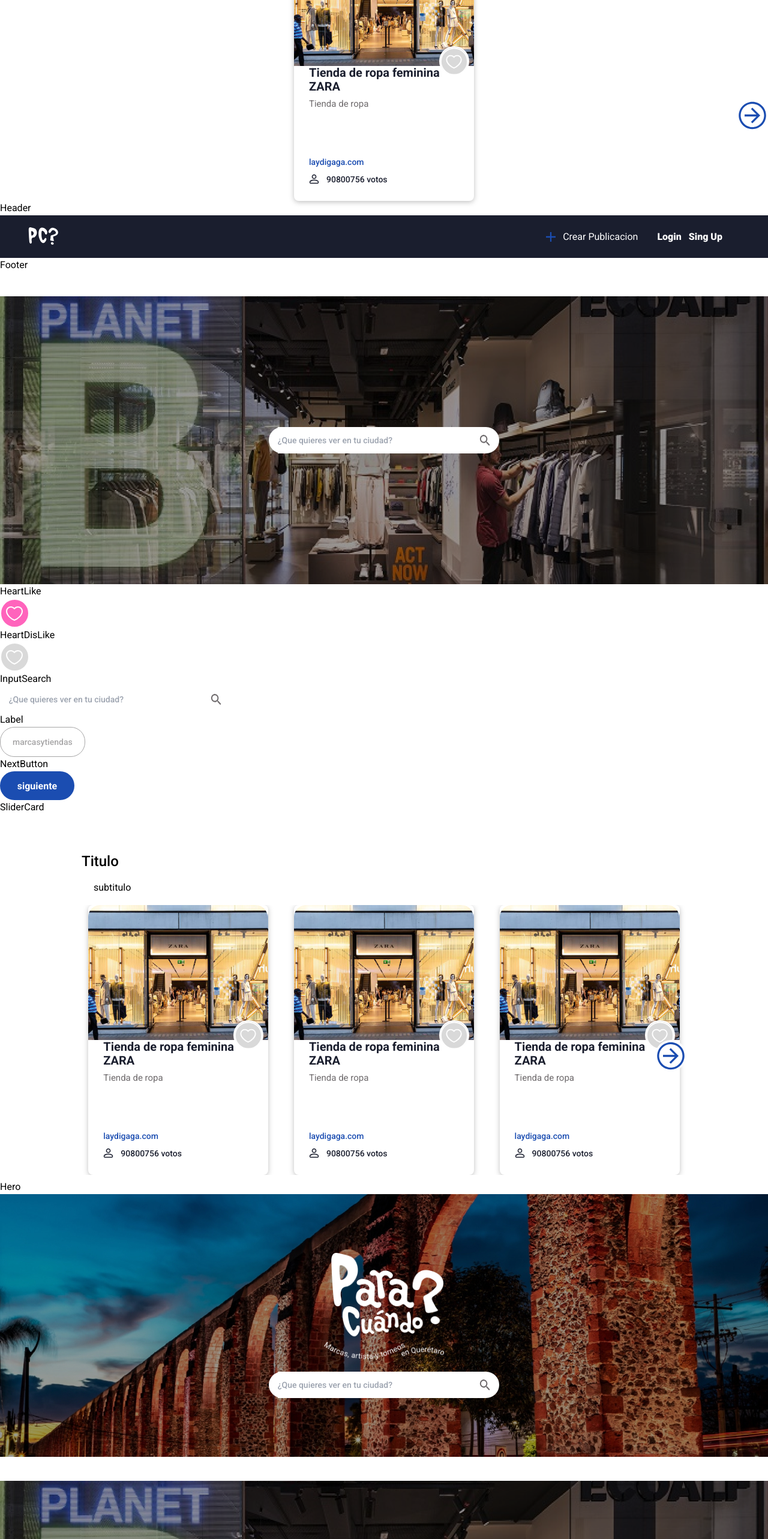
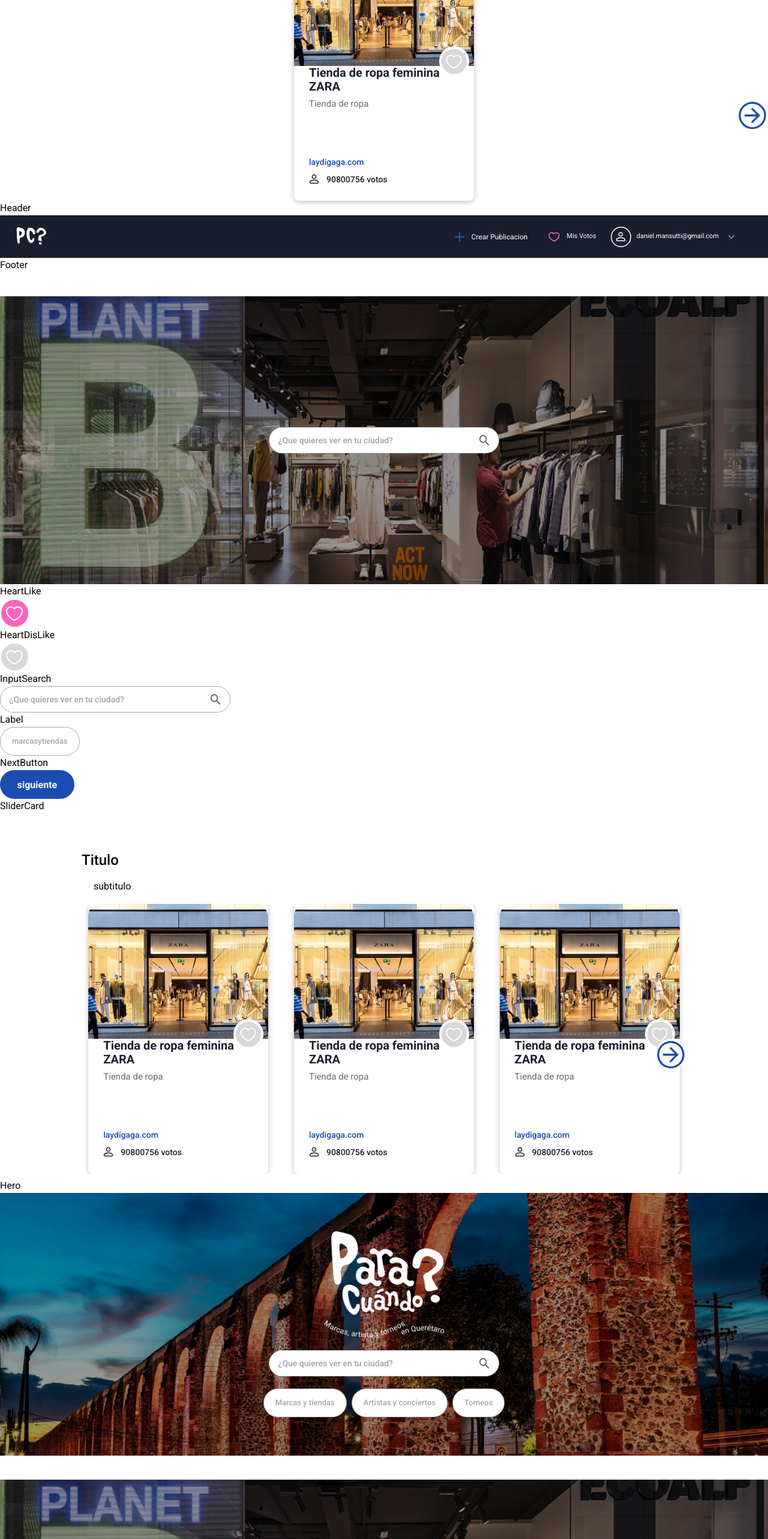
Before and after one commit to MansuttiD/paraCuando, a Next.js app: page /components in a window 1280 px wide. Shown: the part 234-2800 px from the top of the page at 60% size. Built offline with nearby package versions, Linux system fonts and the light colour scheme.

Commit message:
ci: route linking

```diff
--- a/components/Header.tsx
+++ b/components/Header.tsx
@@ -1,6 +1,7 @@
+import Link from 'next/link';
 import { useState } from 'react';
 export default function Header() {
-  const [logged, setLogged] = useState(false);
+  const [logged, setLogged] = useState(true);
 
   const handleLogin = () => {
     setLogged(true);
@@ -8,7 +9,8 @@
 
   return (
     <>
-      <header className="bg-[#1A1E2E] text-white h-[71px] flex justify-between px-11 py-5 ">
+      <header className="bg-[#1A1E2E] text-[11px] text-white h-[71px] flex pl-6 py-5 justify-between">
+        <Link href="/home">
           <svg
             width="62"
             height="30"
@@ -40,9 +42,14 @@
               </clipPath>
             </defs>
           </svg>
-
-        <ul className="flex gap-8 items-center">
-          <li className="gap-3 items-center flex">
+        </Link>
+        <ul className="flex gap-[31px] items-center pr-6">
+          <Link href="/postPublication">
+            <li
+              className={`gap-3 text-[12px] items-center min-w-[125px] ${
+                logged == true ? 'hidden lg:flex' : 'flex'
+              }`}
+            >
               <svg
                 width="16"
                 height="16"
@@ -57,7 +64,12 @@
               </svg>
               Crear Publicacion
             </li>
-          <li className={`gap-3 items-center flex ${!logged ? 'hidden' : ''}`}>
+          </Link>
+          <li
+            className={`gap-3 items-center ${
+              logged == true ? 'hidden lg:flex' : 'hidden'
+            }`}
+          >
             <svg
               width="19"
               height="16"
@@ -73,8 +85,21 @@
                 strokeLinejoin="round"
               />
             </svg>
-            Mis Votos
+            <Link href="/profile">Mis Votos</Link>
           </li>
+
+          <ul
+            className={`flex gap-[21px] font-black ${logged ? 'hidden' : ''}`}
+            onClick={handleLogin}
+          >
+            <li>
+              <Link href="/login">Login</Link>
+            </li>
+            <li>
+              <Link href="/singup">Sing Up</Link>
+            </li>
+          </ul>
+          <div className="flex gap-4 justify-center items-center sm:pr-8">
             <div
               className={`w-[20px] h-[17px] flex justify-center items-center ${
                 !logged ? 'hidden' : ''
@@ -111,17 +136,9 @@
                 />
               </svg>
             </div>
-          <ul
-            className={`flex gap-3 font-black ${logged ? 'hidden' : ''}`}
-            onClick={handleLogin}
-          >
-            <li>Login</li>
-            <li>Sing Up</li>
-          </ul>
             <div className={`${!logged ? 'hidden' : ''}`}>
               daniel.mansutti@gmail.com
             </div>
-          <li className="flex" onClick={handleLogin}></li>
             <svg
               width="10"
               height="6"
@@ -135,6 +152,7 @@
                 fill="#A7A6A7"
               />
             </svg>
+          </div>
         </ul>
       </header>
     </>
--- a/components/Hero.tsx
+++ b/components/Hero.tsx
@@ -1,5 +1,7 @@
 import Image from 'next/image';
+import Link from 'next/link';
 import InputSearch from './InputSearch';
+import Label from './Label';
 
 const Footer = () => {
   return (
@@ -11,6 +13,17 @@
         height={200}
       />
       <InputSearch />
+      <div className="flex gap-2">
+        <Link href="/home/marcas">
+          <Label category="Marcas y tiendas" />
+        </Link>
+        <Link href="/home/artistas">
+          <Label category="Artistas y conciertos" />
+        </Link>
+        <Link href="/home/torneos">
+          <Label category="Torneos" />
+        </Link>
+      </div>
     </div>
   );
 };
--- a/components/InputSearch.tsx
+++ b/components/InputSearch.tsx
@@ -1,7 +1,7 @@
 export default function InputSearch() {
   return (
     <form>
-      <div className="flex items-center justify-around bg-white w-96 h-11 rounded-3xl text-primary-gray">
+      <div className="flex items-center justify-around bg-white w-96 h-11 rounded-3xl text-primary-gray border-solid border-[1px] border-primary-gray">
         <input
           className="w-4/5 h-full bg-white h500-medium-14px "
           placeholder="¿Que quieres ver en tu ciudad?"
--- a/components/Label.tsx
+++ b/components/Label.tsx
@@ -3,7 +3,7 @@
 };
 export default function Label({ category }: AppProps) {
   return (
-    <span className="rounded-3xl h500-medium-14px inline-block py-4 px-5 bg-white text-primary-gray border-[1px] border-primary-gray w-fit ">
+    <span className="rounded-3xl h500-medium-14px text-[13px] inline-block py-[15px] px-[19px] bg-white text-primary-gray border-[1px] border-primary-gray w-fit ">
       {category}
     </span>
   );
--- a/pages/Login.tsx
+++ b/pages/Login.tsx
@@ -1,4 +1,5 @@
 import Image from 'next/image';
+import Link from 'next/link';
 import type { ReactElement } from 'react';
 import type { NextPageWithLayout } from './_app';
 
@@ -56,9 +57,11 @@
             </button>
           </form>
           <p className="flex justify-center ">
-            <span className=" inline-block h-10 w-40 h400-medium-15px text-[16px] leading-[20px] lg:w-full lg:text-center ">
-              Did you forget your password?
-            </span>
+            <Link href="/singup">
+              <span className=" inline-block h-10 w-40 h400-medium-15px text-[16px] leading-[20px] lg:w-full lg:text-center ">
+                Did you forget your password?
+              </span>
+            </Link>
           </p>
         </section>
       </section>
--- a/pages/Singup.tsx
+++ b/pages/Singup.tsx
@@ -1,4 +1,5 @@
 import Image from 'next/image';
+import Link from 'next/link';
 import type { ReactElement } from 'react';
 import type { NextPageWithLayout } from './_app';
 
@@ -81,14 +82,17 @@
                 className="h-[56px] border-[1.5px] border-solid border-primary-input rounded-[5px] p-4 "
               />
             </div>
+
             <button className="bg-primary-blue rounded-[5px] h-[45.26px] text-white h400-normal-16px font-semibold">
               Crear cuenta
             </button>
           </form>
           <p className="flex justify-center">
-            <span className=" text-center inline-block h-10 w-40 h400-medium-15px text-[16px] leading-[20px]  ">
-              or Log in
-            </span>
+            <Link href="/login">
+              <span className=" text-center inline-block h-10 w-40 h400-medium-15px text-[16px] leading-[20px]  ">
+                or Log in
+              </span>
+            </Link>
           </p>
         </div>
       </section>
--- a/pages/home/[categories].tsx
+++ b/pages/home/[categories].tsx
@@ -1,3 +1,4 @@
+import Link from 'next/link';
 import { useRouter } from 'next/router';
 import InputSearch from '../../components/InputSearch';
 import Label from '../../components/Label';
@@ -6,11 +7,12 @@
 const CategoriPage = () => {
   const router = useRouter();
   const { categories } = router.query;
-  categories;
+
   return (
     <div>
       <div
-        className={`px-[20px] py-[23px] bg-[url(/${categories}.svg)] bg-no-repeat bg-cover `}
+        style={{ backgroundImage: `url(/${categories}.svg)` }}
+        className={`px-[20px] py-[23px] h-[204px] bg-no-repeat bg-cover`}
       >
         <h4 className="text-white h500-normal-16px  mb-[23px] ">{`Home/${
           categories == 'marcas'
@@ -40,10 +42,16 @@
       </div>
       <div className="flex flex-col justify-center mt-[25px]  items-center gap-[22px] lg:gap-[166px] lg:flex-row-reverse">
         <InputSearch />
-        <div className="flex flex-wrap  gap-[2px] justify-center ">
-          <Label category="Marcas y tiendas" />
-          <Label category="Artistas y conciertos" />
-          <Label category="Torneos" />
+        <div className="flex flex-wrap gap-[2px] justify-center ">
+          <Link href="/home/marcas">
+            <Label category="Marcas y tiendas" />
+          </Link>
+          <Link href="/home/artistas">
+            <Label category="Artistas y conciertos" />
+          </Link>
+          <Link href="/home/torneos">
+            <Label category="Torneos" />
+          </Link>
         </div>
       </div>
       <div>
@@ -55,7 +63,7 @@
           title="Sugerencias para ti"
           description="Publicaciones que podrias colaborar"
         />
-        <div className=" bg-primary-grayLighter pt-[25px] px-[60px] max-w-[950px] min-h-[250px] ml-16 mt-16 flex flex-col gap-6 md:m-auto md:mt-16">
+        <div className=" bg-primary-grayLighter pt-[25px] px-[60px] max-w-[950px] min-h-[250px] mt-16 flex flex-col gap-6 md:m-auto md:mt-16 pb-10 text-primary-grayDark">
           <h2 className="mb-3 h500-normal-24px">¡Hagámoslo más personal!</h2>
           <h3 className="h400-normal-16px">
             Selecciona tus interes para brindarte sugerencia de acuerdo a tus
--- a/pages/postPublication.tsx
+++ b/pages/postPublication.tsx
@@ -14,7 +14,6 @@
   const {
     register,
     handleSubmit,
-    watch,
     formState: { errors },
   } = useForm<Inputs>();
   const onSubmit: SubmitHandler<Inputs> = (data) => console.log(data);
```
Lines whose indentation alone changed are shown as unchanged.
